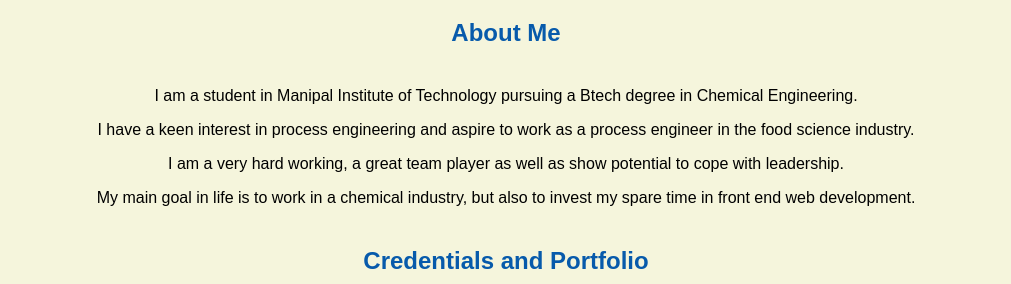
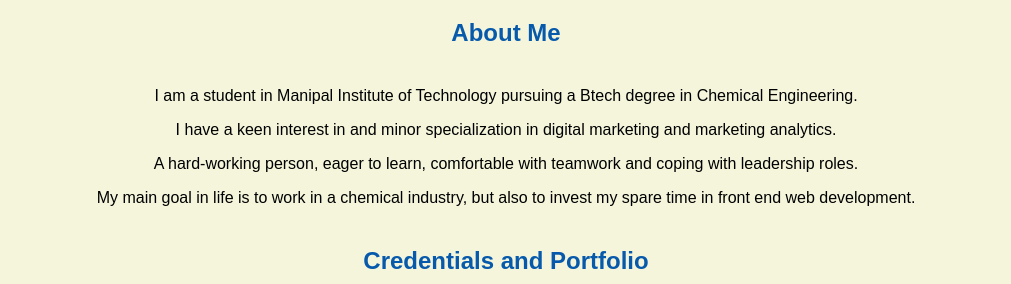
Before and after one commit to ThoughtfulPig119/ThoughtfulPig119, a plain HTML site: page index.html in a window 1280 px wide. Shown: the part 516-800 px from the top of the page, without its empty margins (134-1145 px from the left). Drawn offline with Linux system fonts and the light colour scheme.

Commit message:
Update index.html

```diff
--- a/index.html
+++ b/index.html
@@ -21,14 +21,14 @@
     <h2>About Me</h2>
     <p> I am a student in Manipal Institute of Technology pursuing a Btech
       degree in Chemical Engineering.</p>
-    <p>I have a keen interest in process engineering and aspire to work as a process
-		engineer in the food science industry.</p>
-	<p>I am a very hard working, a great team player as well as show potential
-	   to cope with leadership.</p>
+    <p>I have a keen interest in and minor
+	specialization in digital marketing and marketing analytics.</p>
+    <p>A hard-working person, eager to learn, comfortable with teamwork and
+	coping with leadership roles.</p>
     <p>My main goal in life is to work in a chemical industry, but also
           to invest my spare time in front end web development.</p>
     <h2>Credentials and Portfolio</h2>
-    <p><a href="resume/chinmay.pdf">My Resume</a> | <a href="https://github.com/ThoughtfulPig119">My Github</a> | <a href="https://www.linkedin.com/in/chinmay-kulkarni-0b4846177"> My LinkedIn</a></p>
+    <p><a href="resume/chinmay kulkarni.pdf">My Resume</a> | <a href="https://github.com/ThoughtfulPig119">My Github</a> | <a href="https://www.linkedin.com/in/chinmay-kulkarni-0b4846177"> My LinkedIn</a></p>
     <h2>Contact</h2>
     <p> Email: <a href="mailto:kchinmay119@gmail.com">kchinmay119@gmail.com</a></p>
     <p>University Email: <a href="mailto:chinmay.thirumalai@learner.manipal.edu">chinmay.thirumalai@learner.manipal.edu</a><p>
```
